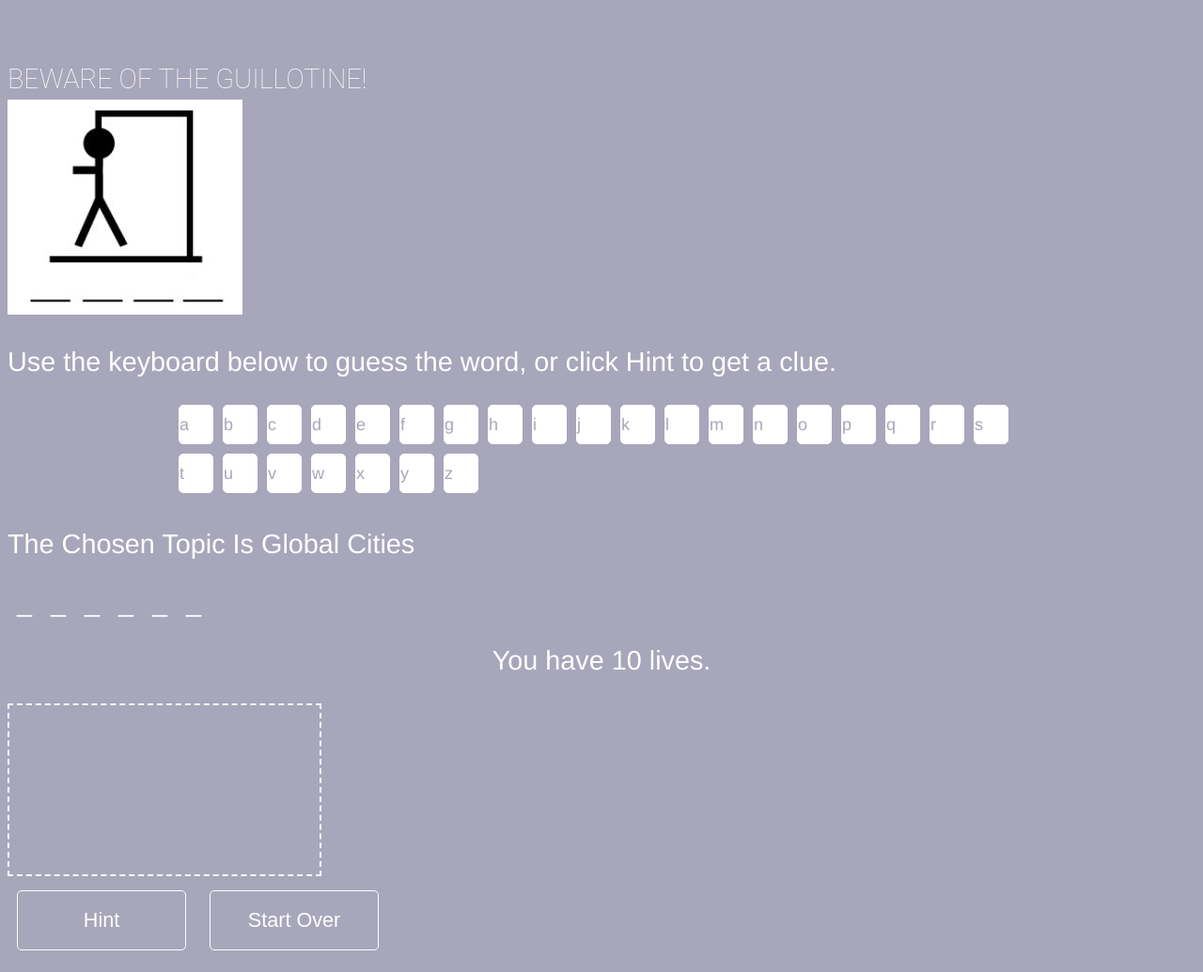
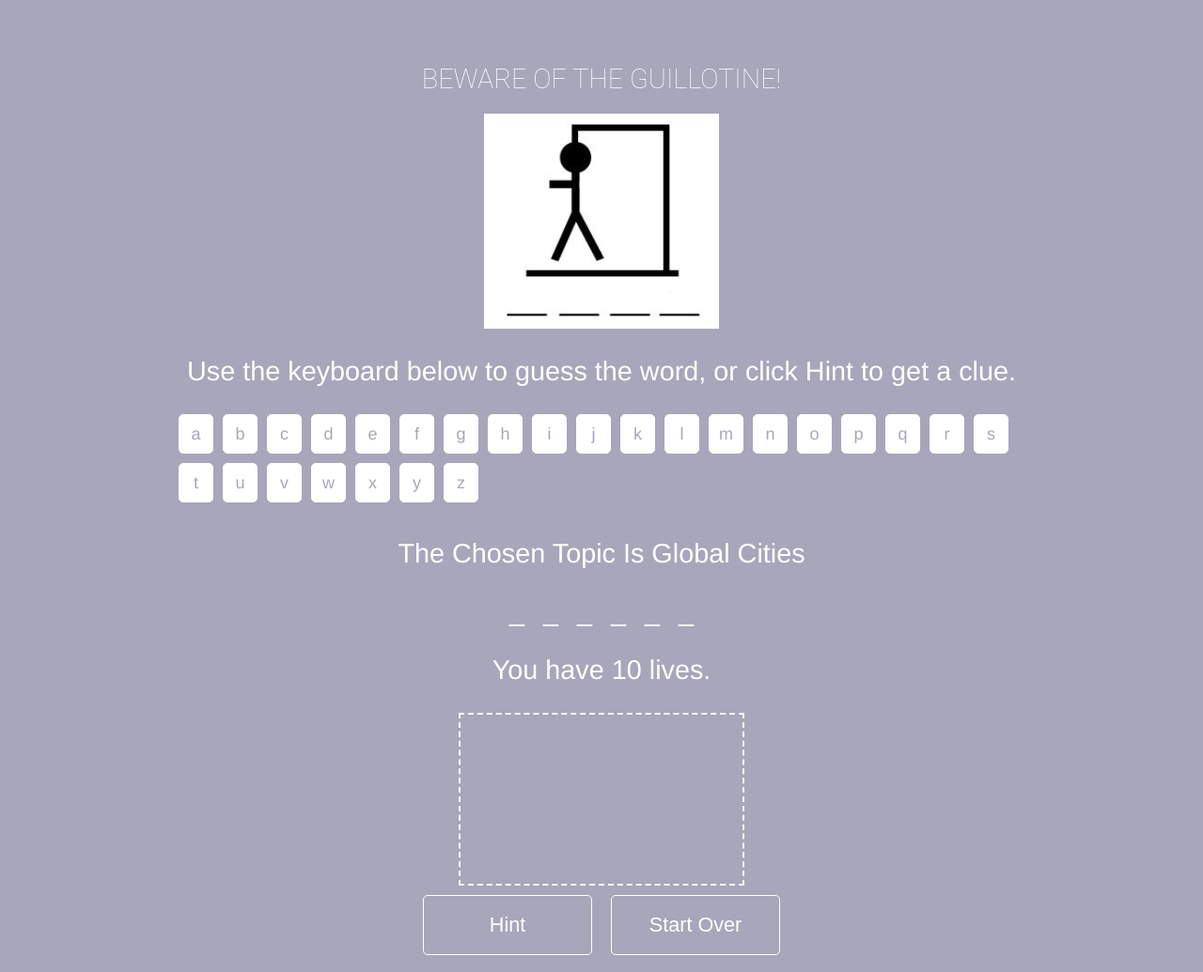
Before and after one commit to shtesh/stickman, a plain HTML site: page index.html in a window 1280 px wide. Shown: the whole page at 94% size. Drawn offline with nearby package versions, Linux system fonts and the light colour scheme; a script that the page names is missing.

Commit message:
CSS modified the layout of the elements

```diff
--- a/css/style.css
+++ b/css/style.css
@@ -28,6 +28,7 @@ h1, h2 {
   font-weight: 100;
   text-transform: uppercase;
   margin: 5px 0;
+  text-align: center;
 }
 
 h1 {
@@ -36,10 +37,18 @@ h1 {
 
 h2 {
   font-size: 1.6em;
+  padding-bottom: 15px;
+}
+
+img {
+  display: block;
+  margin-left: auto;
+  margin-right: auto;
 }
 
 p {
   font-size: 1.6em;
+  text-align: center;
 }
 
 #alphabet {
@@ -66,6 +75,7 @@ p {
   cursor: pointer;
   border-radius: 5px;
   border: solid 1px #fff;
+  text-align:center;
 }
 
 #alphabet li:hover {
@@ -79,12 +89,15 @@ p {
   display: block;
   padding: 0;
   display: block;
+  text-align: center;
 }
 
 #secret-word li {
   position: relative;
   list-style: none;
   margin: 0;
+  margin-left: auto;
+  margin-right: auto;
   display: inline-block;
   padding: 0 10px;
   font-size: 1.6em;
@@ -116,6 +129,20 @@ p {
   font-size: 1.6em;
   text-align: center;
   display: block;
+}
+
+canvas {
+  padding-left: 0;
+  padding-right: 0;
+  margin-left: auto;
+  margin-right: auto;
+  display: block;
+}
+
+.container {
+  display: flex;
+  justify-content: center;
+  align-items: center;
 }
 
 button {
```
